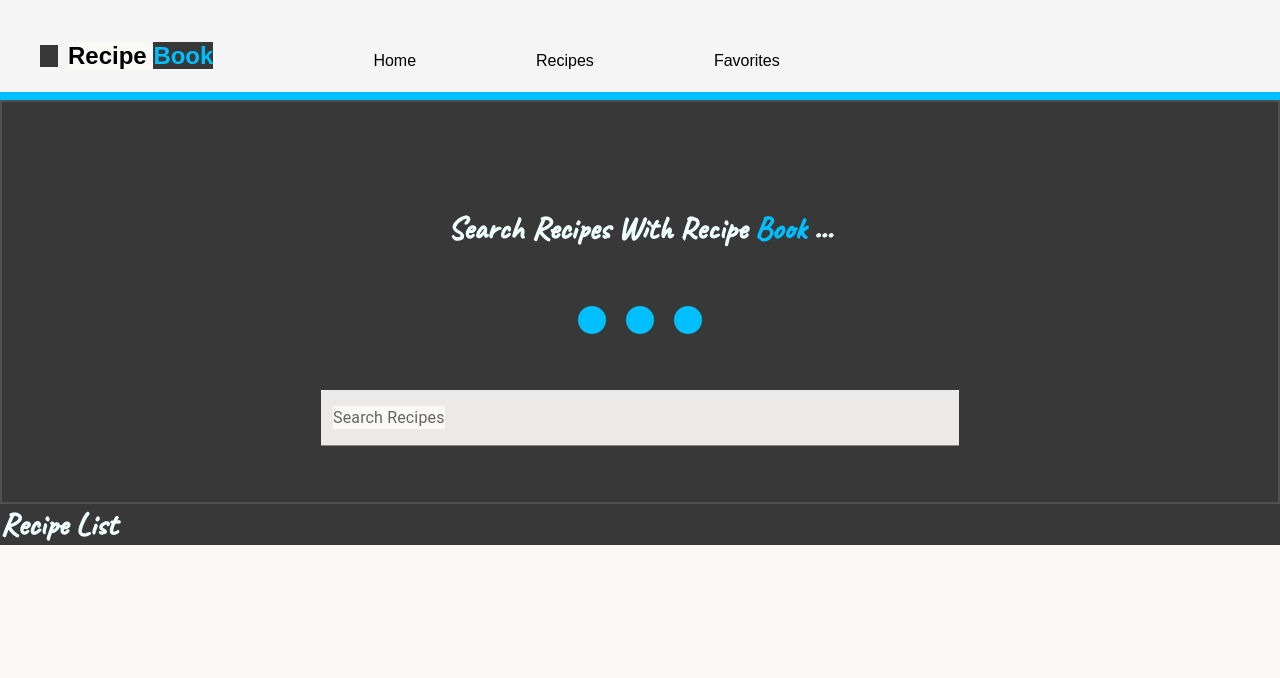
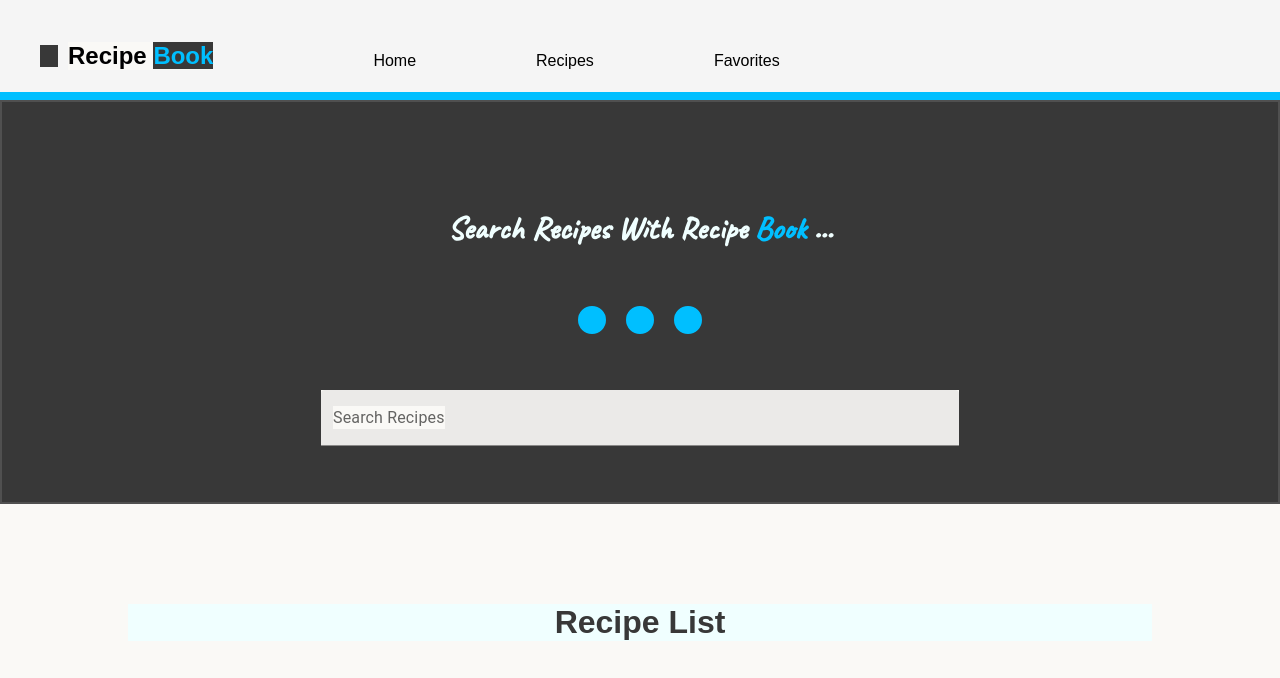
Before and after one commit to dselmer/recipe-book, a React (Create React App) app: page / in a window 1280 px wide. Shown: the top 678 px of the page. Built offline with nearby package versions, Linux system fonts and the light colour scheme; some icons are missing.

Commit message:
added redux store.

```diff
--- a/package.json
+++ b/package.json
@@ -6,13 +6,17 @@
     "@emotion/react": "^11.11.1",
     "@emotion/styled": "^11.11.0",
     "@mui/material": "^5.14.5",
+    "@reduxjs/toolkit": "^1.9.5",
     "@testing-library/jest-dom": "^5.17.0",
     "@testing-library/react": "^13.4.0",
     "@testing-library/user-event": "^13.5.0",
     "react": "^18.2.0",
     "react-dom": "^18.2.0",
     "react-icons": "^4.10.1",
+    "react-redux": "^8.1.2",
     "react-scripts": "5.0.1",
+    "redux": "^4.2.1",
+    "redux-saga": "^1.2.3",
     "web-vitals": "^2.1.4"
   },
   "scripts": {
--- a/src/App.css
+++ b/src/App.css
@@ -115,3 +115,17 @@ span {
   border-radius: 100%;
   margin: 0 10px;
 }
+
+.RecipeList-container h1{
+  background-color: azure;
+  color:#383838;
+  width:80%;
+  margin: 0 auto;
+  margin-top: 100px;
+ text-align: center;
+  font-family: "Play", sans-serif;
+}
+
+.RecipeList-flex-container{
+
+}
--- /dev/null
+++ b/src/app/store.js
@@ -0,0 +1,8 @@
+import { configureStore } from '@reduxjs/toolkit'
+import recipeBookReducer from '../features/reccipeBookSlice'
+
+export default configureStore({
+  reducer: {
+    recipeBook: recipeBookReducer
+  }
+})
--- a/src/components/RecipeList.js
+++ b/src/components/RecipeList.js
@@ -2,7 +2,7 @@ function RecipeList() {
     return (
       <>
         <div className="RecipeList-container">
-          <div className=" RecipeList-container">
+          <div className=" RecipeList-flex-container">
             <h1>
          Recipe List
             </h1>
--- /dev/null
+++ b/src/features/reccipeBookSlice.js
@@ -0,0 +1,15 @@
+import { createSlice } from '@reduxjs/toolkit'
+
+export const recipeBookSlice = createSlice({
+  name: 'recipe',
+  initialState: {
+    value: 0
+  },
+  reducers: {
+
+  }
+})
+
+export const { increment, decrement, incrementByAmount } = recipeBookSlice.actions
+
+export default recipeBookSlice.reducer
--- a/src/index.js
+++ b/src/index.js
@@ -1,17 +1,13 @@
-import React from 'react';
-import ReactDOM from 'react-dom/client';
-import './index.css';
-import App from './App';
-import reportWebVitals from './reportWebVitals';
+import React from 'react'
+import ReactDOM from 'react-dom'
+import './index.css'
+import App from './App'
+import store from './app/store'
+import { Provider } from 'react-redux'
 
-const root = ReactDOM.createRoot(document.getElementById('root'));
-root.render(
-  <React.StrictMode>
+ReactDOM.render(
+  <Provider store={store}>
     <App />
-  </React.StrictMode>
-);
-
-// If you want to start measuring performance in your app, pass a function
-// to log results (for example: reportWebVitals(console.log))
-// or send to an analytics endpoint. Learn more: https://bit.ly/CRA-vitals
-reportWebVitals();
+  </Provider>,
+  document.getElementById('root')
+)
```
Also changed, not shown: 1 other file (tests, documents, lock files or other folders).
